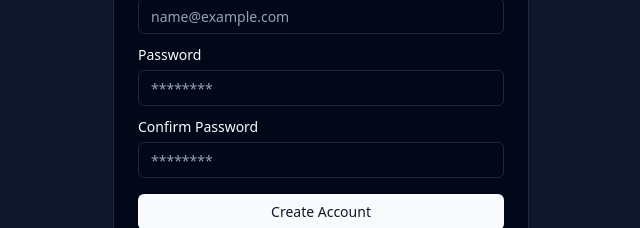
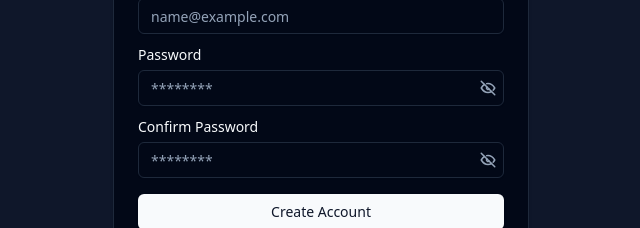
Before and after one commit to satnaing/shadcn-admin, a React (Vite) app: page /sign-up in a window 1280 px wide. Shown: the part 298-526 px from the top of the page, without its empty margins (319-959 px from the left). Built offline with nearby package versions, Linux system fonts and the light colour scheme.

Commit message:
feat: add password-input custom component

```diff
--- /dev/null
+++ b/src/components/password-input.tsx
@@ -0,0 +1,38 @@
+import * as React from 'react'
+import { cn } from '@/lib/utils'
+import { Button } from './ui/button'
+import { IconEye, IconEyeOff } from '@tabler/icons-react'
+
+export interface PasswordInputProps
+  extends Omit<React.InputHTMLAttributes<HTMLInputElement>, 'type'> {}
+
+const PasswordInput = React.forwardRef<HTMLInputElement, PasswordInputProps>(
+  ({ className, ...props }, ref) => {
+    const [showPassword, setShowPassword] = React.useState(false)
+    return (
+      <div className='relative rounded-md'>
+        <input
+          type={showPassword ? 'text' : 'password'}
+          className={cn(
+            'flex h-9 w-full rounded-md border border-input bg-transparent px-3 py-1 text-sm shadow-sm transition-colors file:border-0 file:bg-transparent file:text-sm file:font-medium placeholder:text-muted-foreground focus-visible:outline-none focus-visible:ring-1 focus-visible:ring-ring disabled:cursor-not-allowed disabled:opacity-50',
+            className
+          )}
+          ref={ref}
+          {...props}
+        />
+        <Button
+          type='button'
+          size='icon'
+          variant='ghost'
+          className='absolute right-1 top-1/2 h-6 w-6 -translate-y-1/2 rounded-md text-muted-foreground'
+          onClick={() => setShowPassword((prev) => !prev)}
+        >
+          {showPassword ? <IconEye size={18} /> : <IconEyeOff size={18} />}
+        </Button>
+      </div>
+    )
+  }
+)
+PasswordInput.displayName = 'PasswordInput'
+
+export { PasswordInput }
--- a/src/pages/auth/components/sign-up-form.tsx
+++ b/src/pages/auth/components/sign-up-form.tsx
@@ -18,6 +18,7 @@
   IconBrandGithub,
   IconLoader2,
 } from '@tabler/icons-react'
+import { PasswordInput } from '@/components/password-input'
 
 interface SignUpFormProps extends HTMLAttributes<HTMLDivElement> {}
 
@@ -88,7 +89,7 @@
                 <FormItem className='space-y-1'>
                   <FormLabel>Password</FormLabel>
                   <FormControl>
-                    <Input placeholder='********' {...field} type='password' />
+                    <PasswordInput placeholder='********' {...field} />
                   </FormControl>
                   <FormMessage />
                 </FormItem>
@@ -101,7 +102,7 @@
                 <FormItem className='space-y-1'>
                   <FormLabel>Confirm Password</FormLabel>
                   <FormControl>
-                    <Input placeholder='********' {...field} type='password' />
+                    <PasswordInput placeholder='********' {...field} />
                   </FormControl>
                   <FormMessage />
                 </FormItem>
--- a/src/pages/auth/components/user-auth-form.tsx
+++ b/src/pages/auth/components/user-auth-form.tsx
@@ -1,9 +1,13 @@
 import { HTMLAttributes, useState } from 'react'
-import { cn } from '@/lib/utils'
+import { useForm } from 'react-hook-form'
+import { Link } from 'react-router-dom'
+import { z } from 'zod'
 import { zodResolver } from '@hookform/resolvers/zod'
-import { useForm } from 'react-hook-form'
-import { z } from 'zod'
-import { Button } from '@/components/ui/button'
+import {
+  IconBrandFacebook,
+  IconBrandGithub,
+  IconLoader2,
+} from '@tabler/icons-react'
 import {
   Form,
   FormControl,
@@ -12,13 +16,10 @@
   FormLabel,
   FormMessage,
 } from '@/components/ui/form'
+import { Button } from '@/components/ui/button'
 import { Input } from '@/components/ui/input'
-import { Link } from 'react-router-dom'
-import {
-  IconBrandFacebook,
-  IconBrandGithub,
-  IconLoader2,
-} from '@tabler/icons-react'
+import { PasswordInput } from '@/components/password-input'
+import { cn } from '@/lib/utils'
 
 interface UserAuthFormProps extends HTMLAttributes<HTMLDivElement> {}
 
@@ -90,7 +91,7 @@
                     </Link>
                   </div>
                   <FormControl>
-                    <Input placeholder='********' {...field} type='password' />
+                    <PasswordInput placeholder='********' {...field} />
                   </FormControl>
                   <FormMessage />
                 </FormItem>
```
